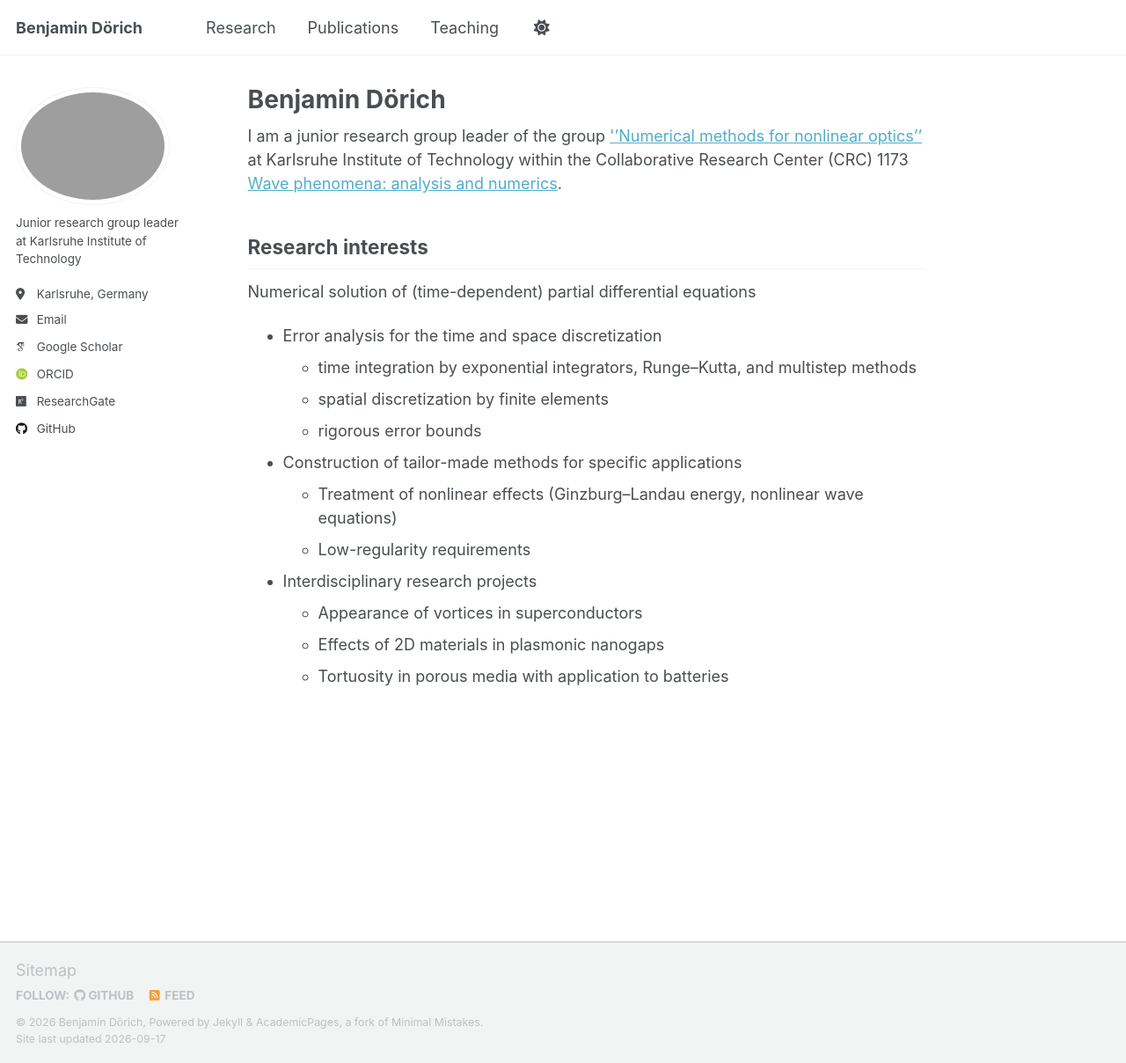
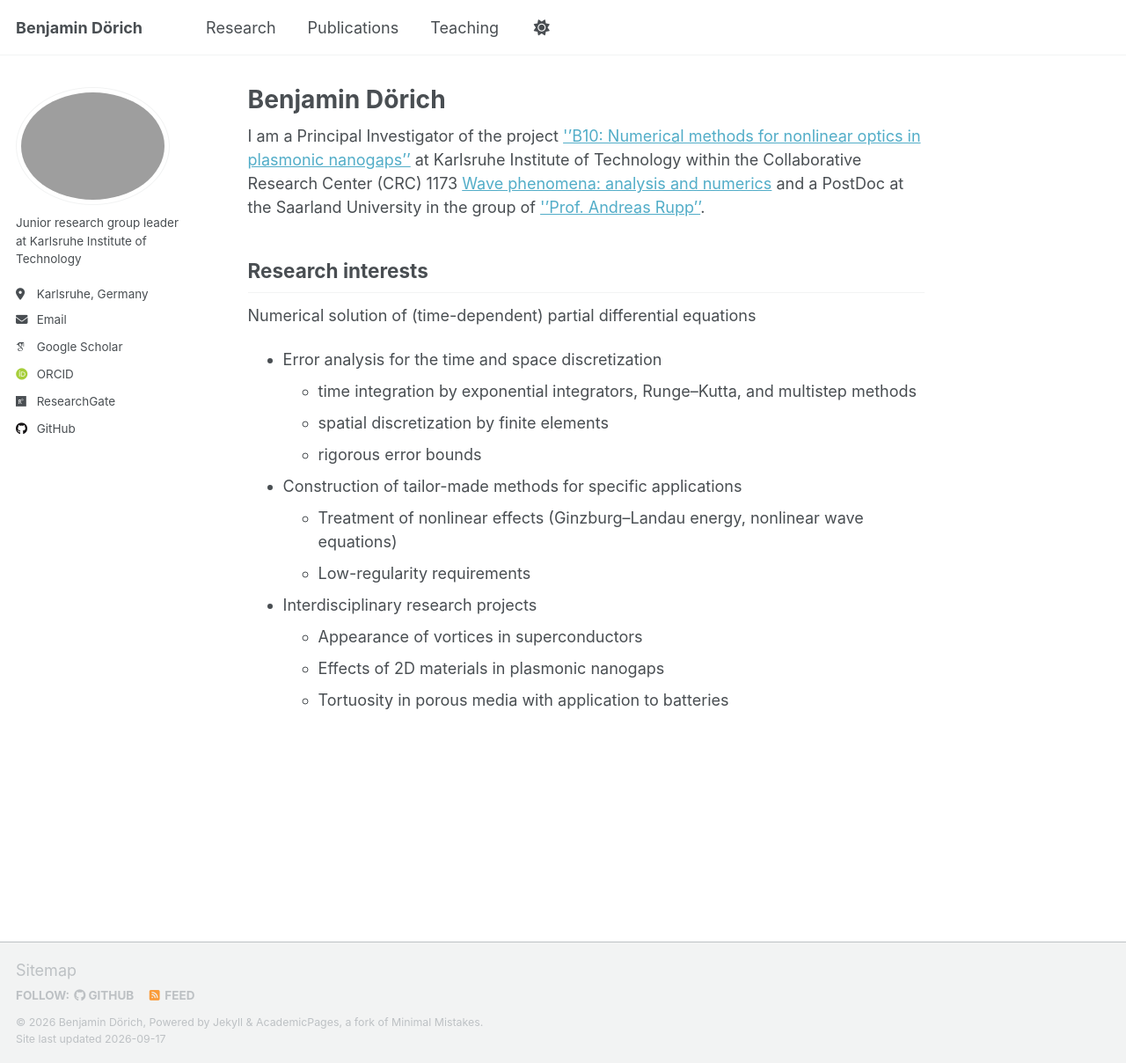
Before and after one commit to BenjaminDoerich/BenjaminDoerich.github.io, a Jekyll site: the page built from _pages/about.md, in a window 1280 px wide and 1208 px high. Shown: the whole window at 88% size. Built offline with Jekyll 4.4.1, drawn with Linux system fonts in a browser that asks for light colours; some web fonts are replaced; a script that is not in the unit is left out.

Commit message:
Update about.md

```diff
--- a/_pages/about.md
+++ b/_pages/about.md
@@ -9,7 +9,7 @@ redirect_from:
 
 
 
-I am a junior research group leader of the group [''Numerical methods for nonlinear optics''](https://ianm.math.kit.edu/jrg/nmno/index.php) at Karlsruhe Institute of Technology within the Collaborative Research Center (CRC) 1173 [Wave phenomena: analysis and numerics](https://www.waves.kit.edu/).
+I am a Principal Investigator  of the project [''B10: Numerical methods for nonlinear optics in plasmonic nanogaps''](https://www.waves.kit.edu/B10.php) at Karlsruhe Institute of Technology within the Collaborative Research Center (CRC) 1173 [Wave phenomena: analysis and numerics](https://www.waves.kit.edu/) and a PostDoc at the Saarland University in the group of [''Prof. Andreas Rupp''](https://andreas-rupp.eu/).
 
 <!-- Links to my [ORCID](https://orcid.org/0000-0001-5840-2270) and [Google Scholar](https://scholar.google.de/citations?user=h9b6i00AAAAJ&hl=en) page. -->
 
```
